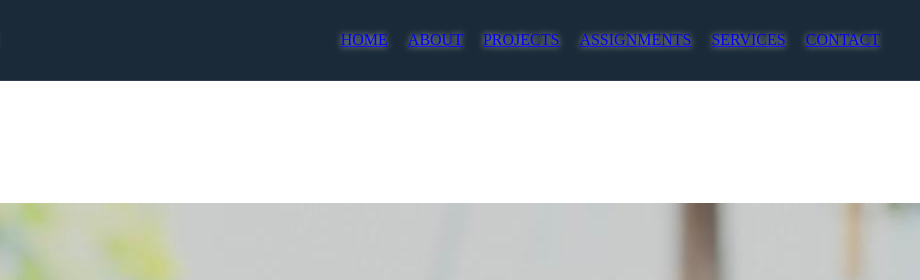
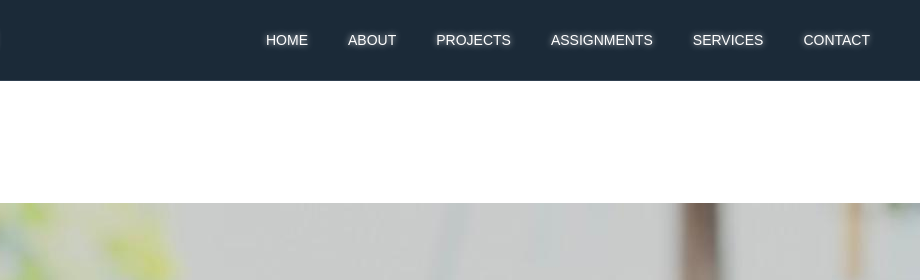
Before and after one commit to chanikajeewanthi/myportfolio, a plain HTML site: page index.html in a window 1280 px wide. Shown: the top 280 px of the page, 360-1280 px from the left. Drawn offline with Linux system fonts and the light colour scheme.

Commit message:
add header anchor tag styles

```diff
--- a/index.html
+++ b/index.html
@@ -40,6 +40,14 @@
         header > nav {
             display: flex;
             gap: 20px;
+        }
+        header > nav > a {
+            text-decoration: none;
+            padding: 10px;
+            color: #ffffff;
+            font-family: 'Poppins', sans-serif;
+            font-size: 14px;
+            transition: color 0.3s ease;
         }
 
     </style>
```
